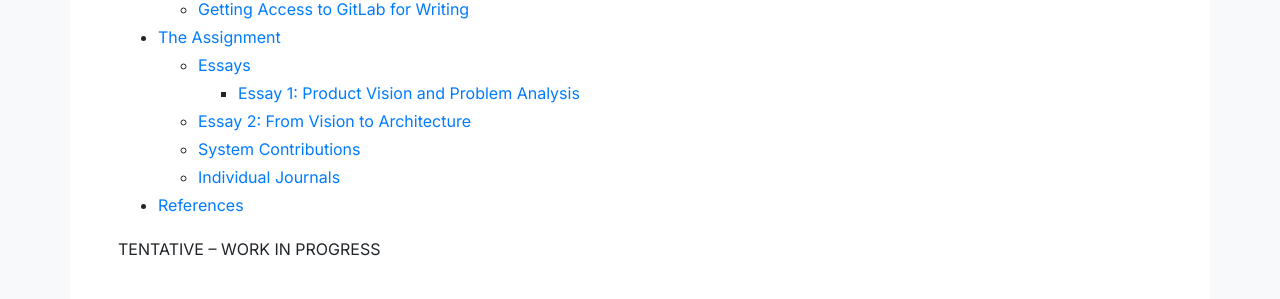
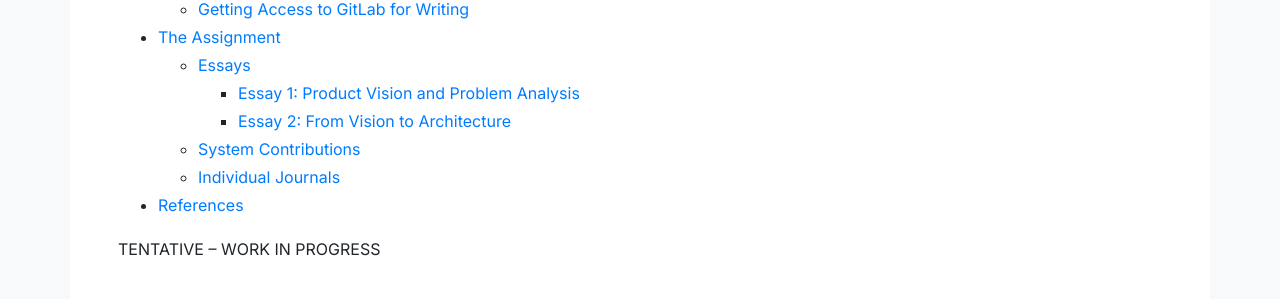
Before and after one commit to SERG-Delft/delftswa, a Jekyll site: the page built from 2021/assignment.md, in a window 1280 px wide. Shown: the part 830-1129 px from the top of the page. Built offline with Jekyll 4.4.1, drawn with Linux system fonts in a browser that asks for light colours.

```diff
--- a/2021/assignment.md
+++ b/2021/assignment.md
@@ -144,7 +144,7 @@ Relevant literature for this essay includes
 
 <a id="architecture"></a>
 
-### Essay 2: From Vision to Architecture
+#### Essay 2: From Vision to Architecture
 
 While the first essay focuses on the set of fundamental concepts or properties of the system in its environment,
 in the second you explore how these are realized through the system's architectural elements and relationships, and the principles of its design and evolution.
```
